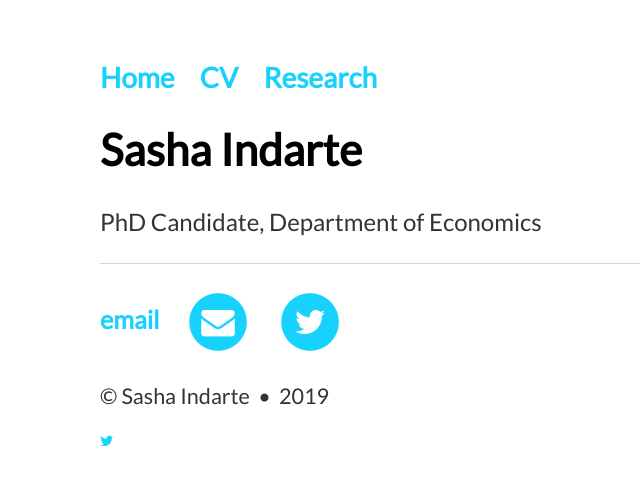
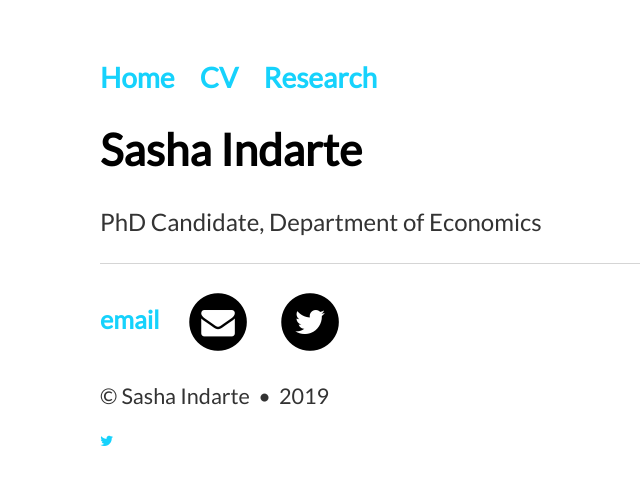
Before and after one commit to sashaindarte/sashaindarte.github.io, a Jekyll site: the page built from index.html, in a window 1280 px wide. Shown: the top 485 px of the page, without its empty margins (92-732 px from the left). Built offline with Jekyll 4.4.1, drawn with Linux system fonts in a browser that asks for light colours.

Commit message:
Update default.html

```diff
--- a/_layouts/default.html
+++ b/_layouts/default.html
@@ -26,7 +26,7 @@
 				<li>
 					<a href="mailto:indarte@u.northwestern.edu" title="Email me">
 						<span class="fa-stack fa-lg">
-							<i class="fa fa-circle fa-stack-2x"></i>
+							<i class="fa fa-circle fa-stack-2x" style="color:black"></i>
 							<i class="fa fa-envelope fa-stack-1x fa-inverse"></i>
 						</span>
 					</a>
@@ -34,7 +34,7 @@
 				<li>
 					<a href="https://twitter.com/sashaindarte" title="Twitter">
 						<span class="fa-stack fa-lg">
-							<i class="fa fa-circle fa-stack-2x"></i>
+							<i class="fa fa-circle fa-stack-2x" style="color:black"></i>
 							<i class="fa fa-twitter fa-stack-1x fa-inverse"></i>
 						</span>
 					</a>
```
